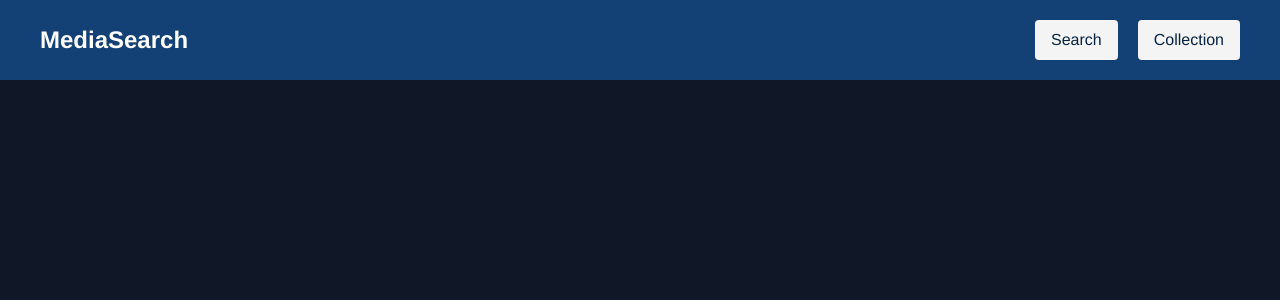
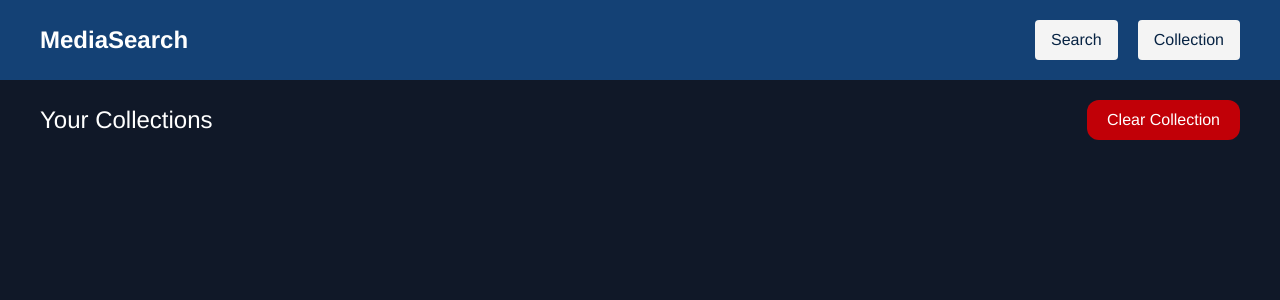
Before and after one commit to Neerrr001/reduxx, a React (Vite) app in the folder projecttt/: page /collection in a window 1280 px wide. Shown: the top 300 px of the page. Built offline with nearby package versions, Linux system fonts and the light colour scheme.

Commit message:
Project Done

```diff
--- a/projecttt/src/components/Navbar.jsx
+++ b/projecttt/src/components/Navbar.jsx
@@ -5,7 +5,7 @@
   return (
     <div>
       <div className=' flex justify-between items-center py-5 px-10  bg-(--c2)'>
-            <h2 className='text-2xl font-bold'>MediaSearch</h2>
+            <Link to='/' className='text-2xl font-bold'>MediaSearch</Link>
 
             <div className='flex items-center gap-5'>
                 <Link className='bg-(--c4) px-4 py-2 rounded font-medium text-base text-(--c1) active:scale-95 cursor-pointer' to='/'>Search</Link>
--- a/projecttt/src/pages/CollectionPage.jsx
+++ b/projecttt/src/pages/CollectionPage.jsx
@@ -1,18 +1,32 @@
 import CollectionCard from "../components/CollectionCard"
-import { useSelector } from "react-redux"
+import { useDispatch, useSelector } from "react-redux"
+import { clearCollection } from "../redux/features/collectionSlice"
 
 const CollectionPage = () => {
 
+  const dispatch = useDispatch()
   const collection = useSelector(state => state.collection.items)
 
+  const clear_collection = ()=>{
+    dispatch(clearCollection())
+  }
+
   return (
-    <div className='flex justify-start w-full flex-wrap gap-5 overflow-auto px-10 py-5'>
+    <div className='overflow-auto px-10 py-5'>
+      <div className='flex justify-between items-center mb-5'>
+        <h2 className='text-2xl font-medium'>Your Collections</h2>
+        <button onClick={()=>{
+          clear_collection()
+        }}className='px-5 py-2 transition bg-red-700 font-medium cursor-pointer active:scale-95 rounded-xl'>Clear Collection</button>
+      </div>
+      <div className='flex justify-start w-full flex-wrap gap-5'>
       {collection.map((item, idx)=>{
         return <div key={idx}>
           <CollectionCard item={item} />
         </div>
       })}
     </div>
+    </div>
   )
 }
 
--- a/projecttt/src/redux/features/collectionSlice.js
+++ b/projecttt/src/redux/features/collectionSlice.js
@@ -24,7 +24,7 @@
             )
 
         },
-        clearCollection(state,action){
+        clearCollection(state){
             state.items = []
             localStorage.removeItem('collection')
         },
```
